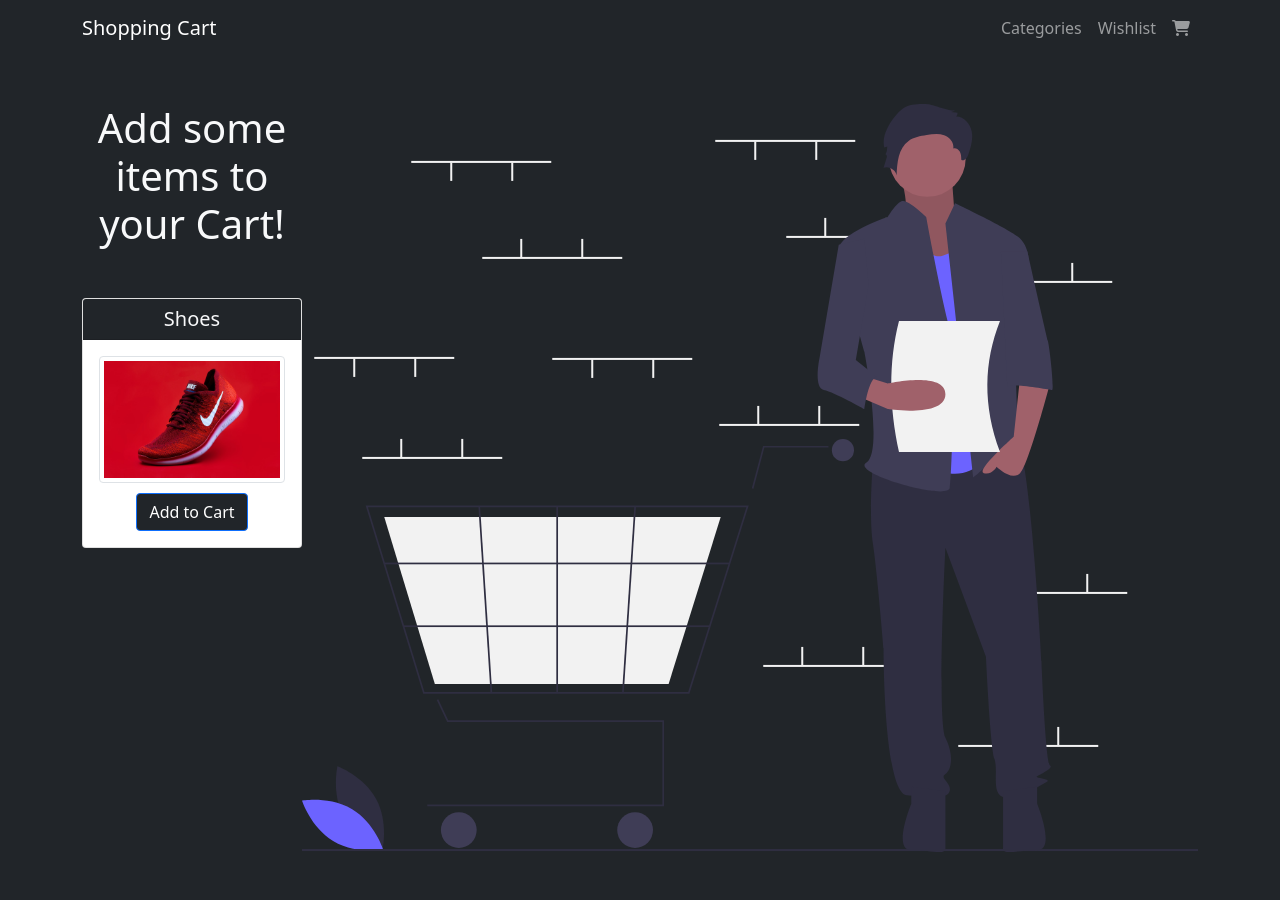
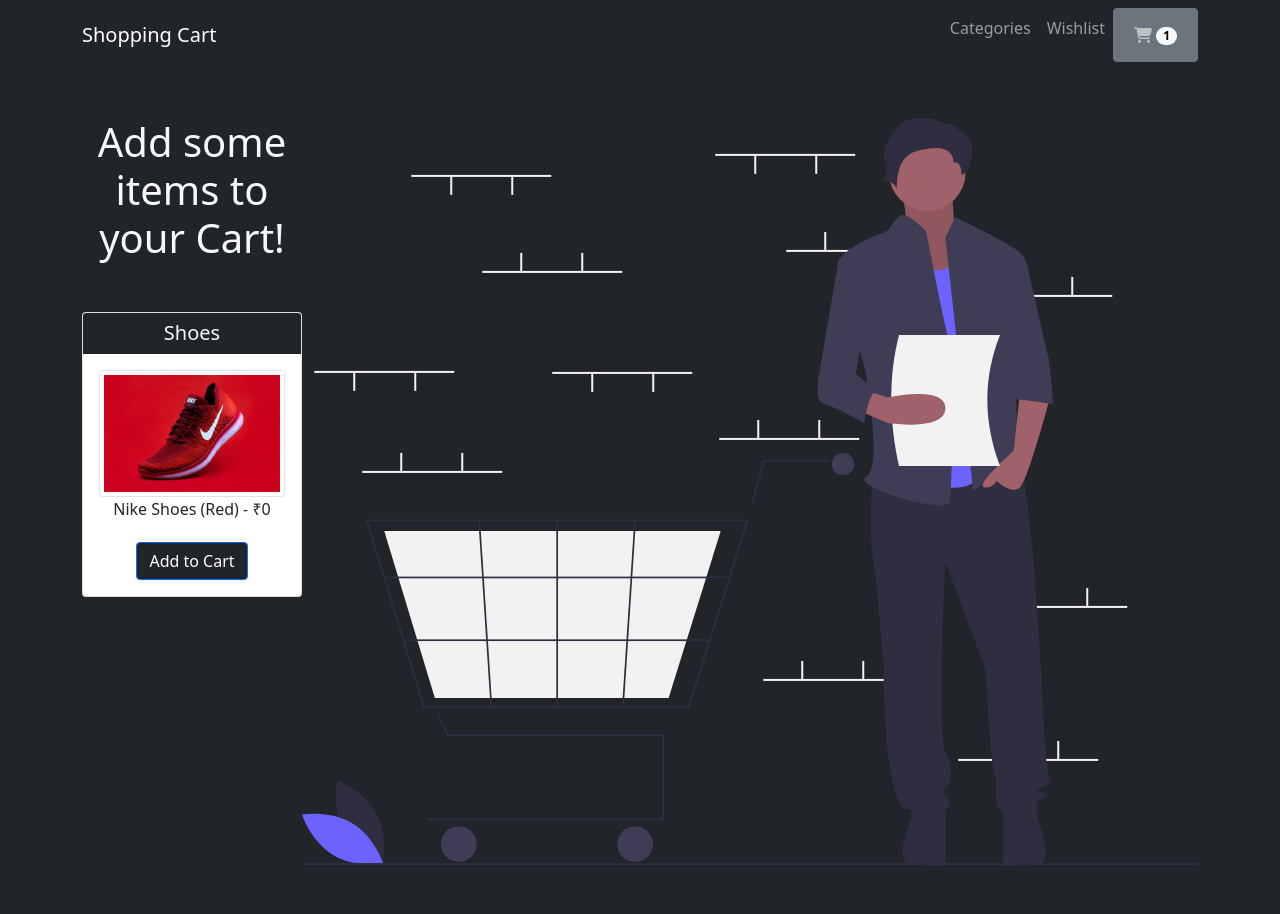
Before and after one commit to Hemant-Dev/ShoppingCart, a plain HTML site: page index.html in a window 1280 px wide. Drawn offline with nearby package versions, Linux system fonts and the light colour scheme.

Commit message:
third commit

```diff
--- a/index.html
+++ b/index.html
@@ -37,16 +37,18 @@
                         </a>
                     </li>
                     <li class="nav-item">
-                        <a href="#Cart" class="nav-link">
-                            <i class="fas fa-shopping-cart"></i>
-                        </a>
 
+                        <button type="button" class="btn btn-secondary" data-bs-container="body" data-bs-toggle="popover" data-bs-placement="bottom" data-bs-content="Bottom popover">
+                            <a href="#Cart" class="nav-link">
+                                <i class="fas fa-shopping-cart"></i>
+                                <span class="badge bg-light">1</span>
+                            </a>
+                        </button>
 
                     </li>
                 </ul>
             </div>
         </div>
-
    </nav>
 
 
@@ -61,12 +63,17 @@
                         <h5 class="card-header text-light bg-dark">Shoes</h5>
                         <div class="card-body">
                             <img src="img/photo-1542291026-7eec264c27ff.jpeg" alt="Shoe" class="img-thumbnail rounded mx-auto d-block">
+                            <p class="item-name text-dark">
+                                Nike Shoes (Red) -
+                                ₹0
+                            </p>
                             <a href="#" class="btn btn-primary bg-dark" id="btn-add">Add to Cart</a>
                         </div>
                     </div>
                </div>
-
+               <!-- Background image -->
                <img src="img/undraw_empty_cart_co35.svg" alt="">
+               <!--  -->
            </div>
        </div>
    </section>
--- a/style.css
+++ b/style.css
@@ -3,5 +3,17 @@
 }
 
 #btn-add {
-    margin-top: 10px;
+    margin-top: 5px;
 }
+
+.badge {
+    border-radius: 10px;
+    color: black;
+    display: inline-block;
+    font-size: 12px;
+    line-height: 1;
+    padding: 3px 7px;
+    text-align: center;
+    vertical-align: middle;
+    white-space: nowrap;
+}
```
